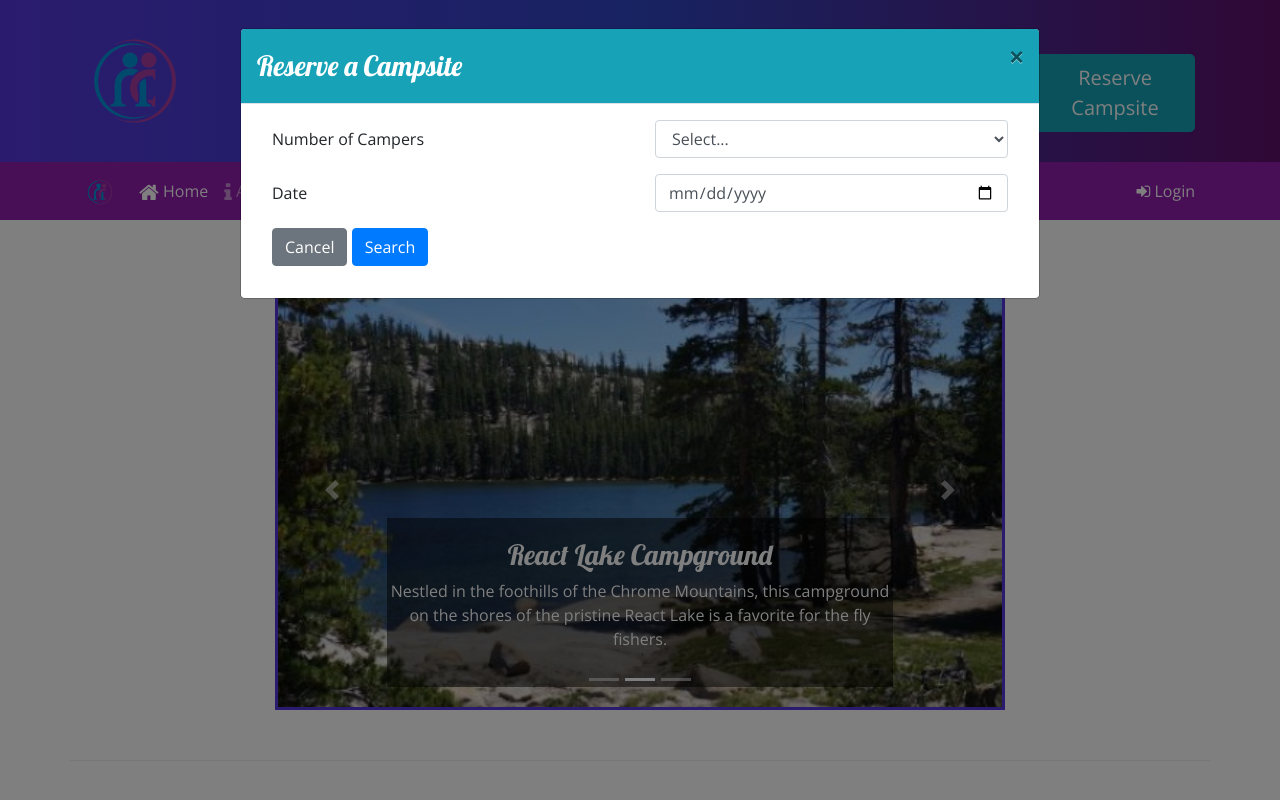
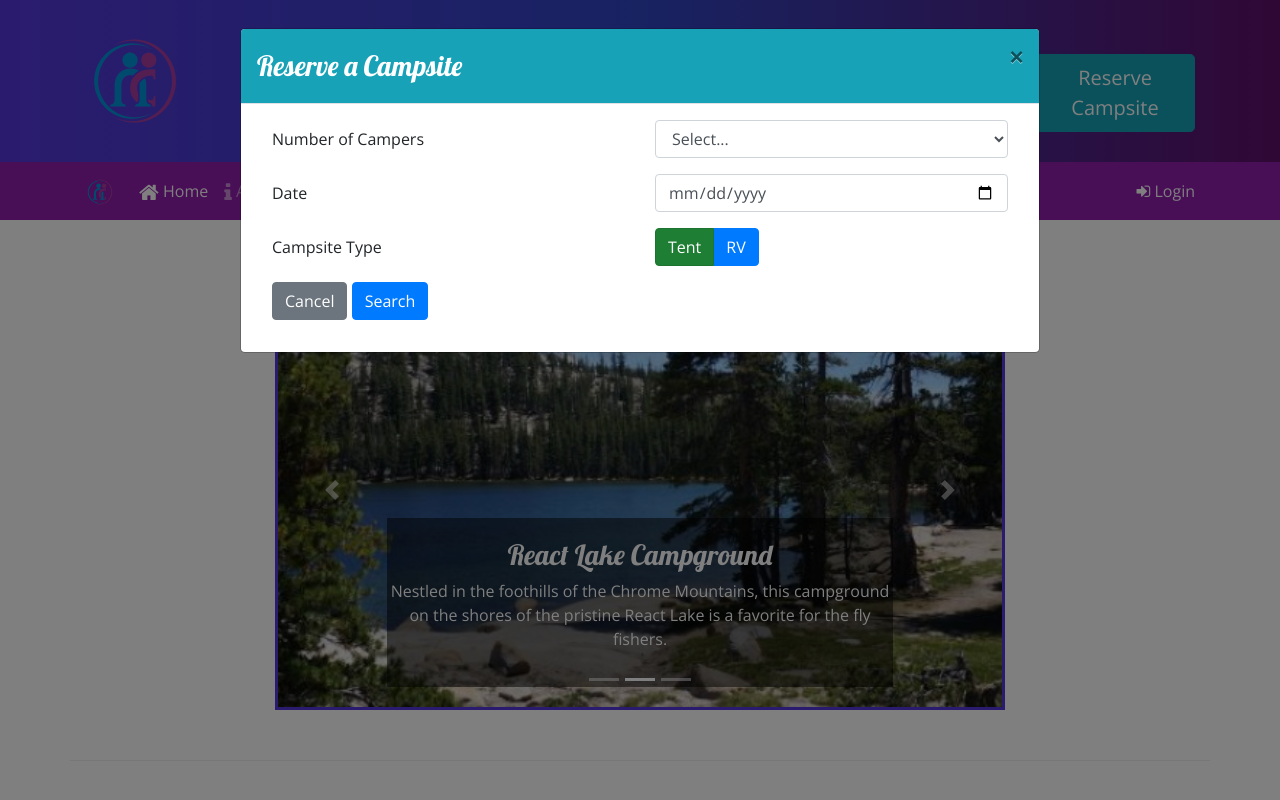
Before and after one commit to Arnold-DuFauchard/Bootstrap-Project-Setup, a website: page index.html in a window 1280 px wide. Both pictures are taken after a click on the button "Reserve Campsite". Shown: the top 800 px of the page. Drawn offline with nearby package versions, Linux system fonts and the light colour scheme.

Commit message:
Week 3 Workshop Assingment: Task 3

```diff
--- a/index.html
+++ b/index.html
@@ -65,6 +65,17 @@
                                 <label class="col-sm-6 col-form-label" for="date">Date</label>
                                 <div class="col">
                                     <input type="date" class="form-control" id="date" name="date" value="placeholder" />
+                                </div>
+                            </div>
+                            <div class="form-group row">
+                                <label class="col-sm-6 col-form-label">Campsite Type</label>
+                                <div class="col-2 btn-group btn-group-toggle" data-toggle="buttons">
+                                    <label class="btn btn-success active">
+                                        <input type="radio" name="siteType" id="siteTent" value="tent" autocomplete="off" checked> Tent
+                                    </label>
+                                    <label class="btn btn-primary">
+                                        <input type="radio" name="siteType" id="siteRV" value="RV" autocomplete="off"> RV
+                                    </label>
                                 </div>
                             </div>
                             <div class="form-group row">
@@ -140,7 +151,6 @@
     </div>
 
     <div class="container">
-
         <div class="row row-content">
             <div class="col-md-8 mx-auto">
                 <div id="homeCarousel" class="carousel slide" data-ride="carousel">
@@ -183,6 +193,7 @@
                 </div>
             </div>
         </div>
+
         <div class="row row-content align-items-center">
             <div class="col-sm-4 order-sm-last col-md-3">
                 <h2 class="text-sm-right">Discover & Review</h2>
@@ -227,6 +238,7 @@
                 </div>
             </div>
         </div>
+    </div>
 
     <footer class="site-footer">
         <div class="container">
```
